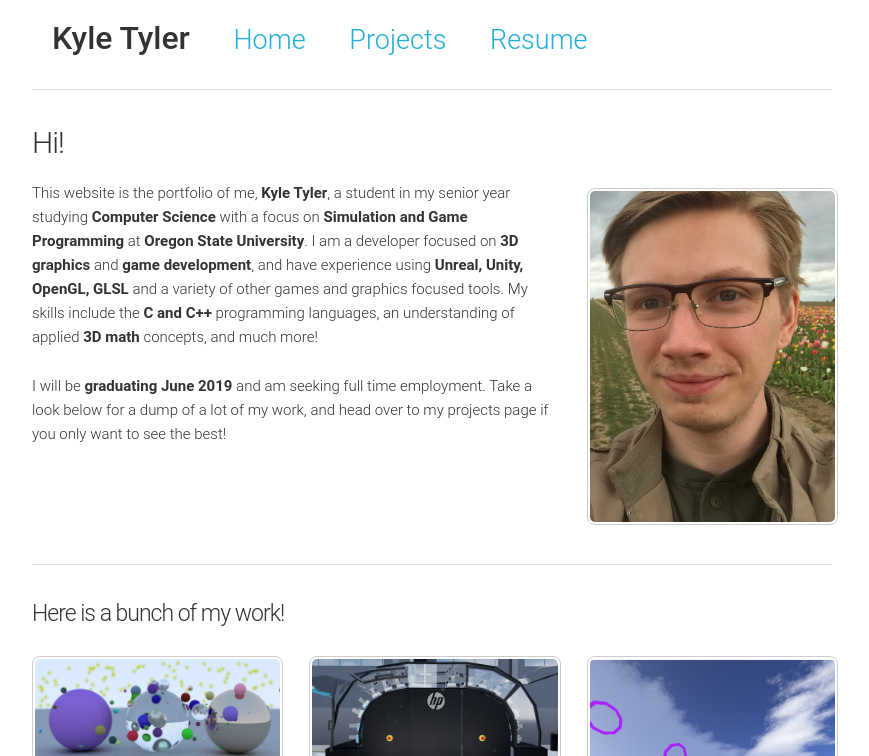
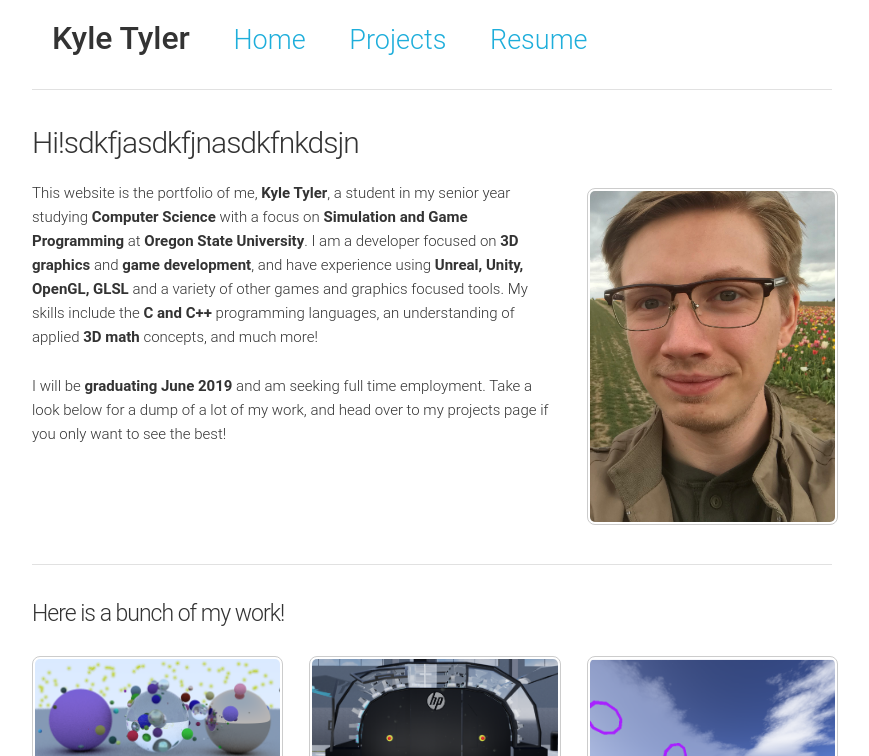
Before and after one commit to kyletyler/kyletyler.github.io, a plain HTML site: page index.html in a window 1280 px wide. Shown: the top 756 px of the page, without its empty margins (208-1077 px from the left). Drawn offline with Linux system fonts and the light colour scheme.

Commit message:
Update index.html

```diff
--- a/index.html
+++ b/index.html
@@ -43,7 +43,7 @@
 <div class="row">
   <div class="twelve columns">
 
-        <h1>Hi!</h1>
+        <h1>Hi!sdkfjasdkfjnasdkfnkdsjn</h1>
 
         <div class="row">
 
```
